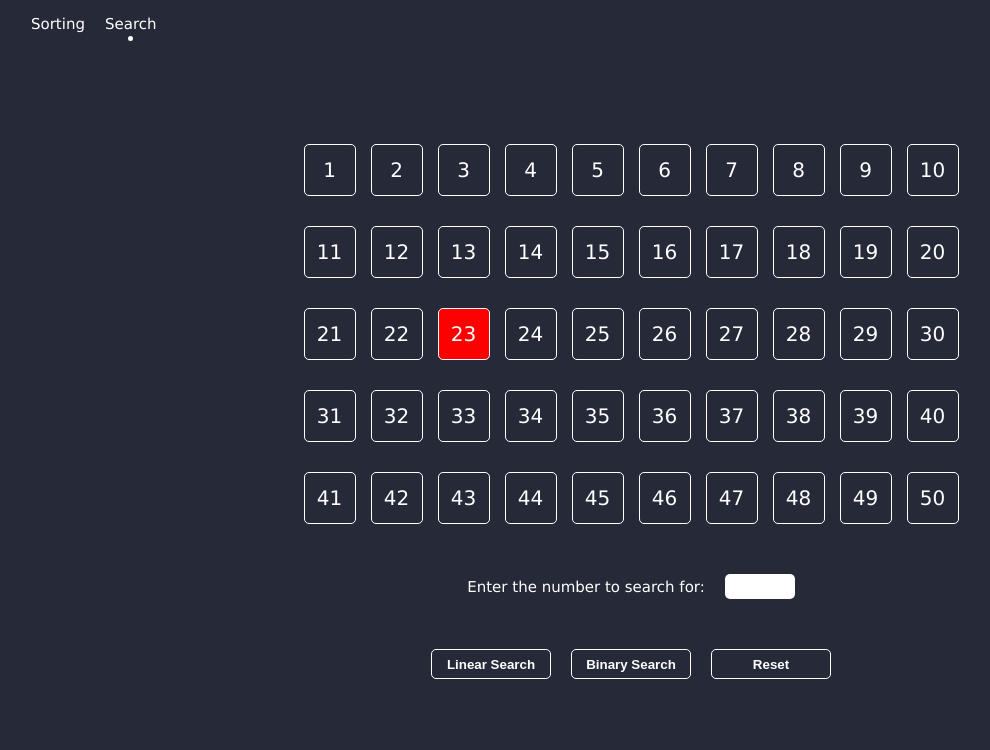
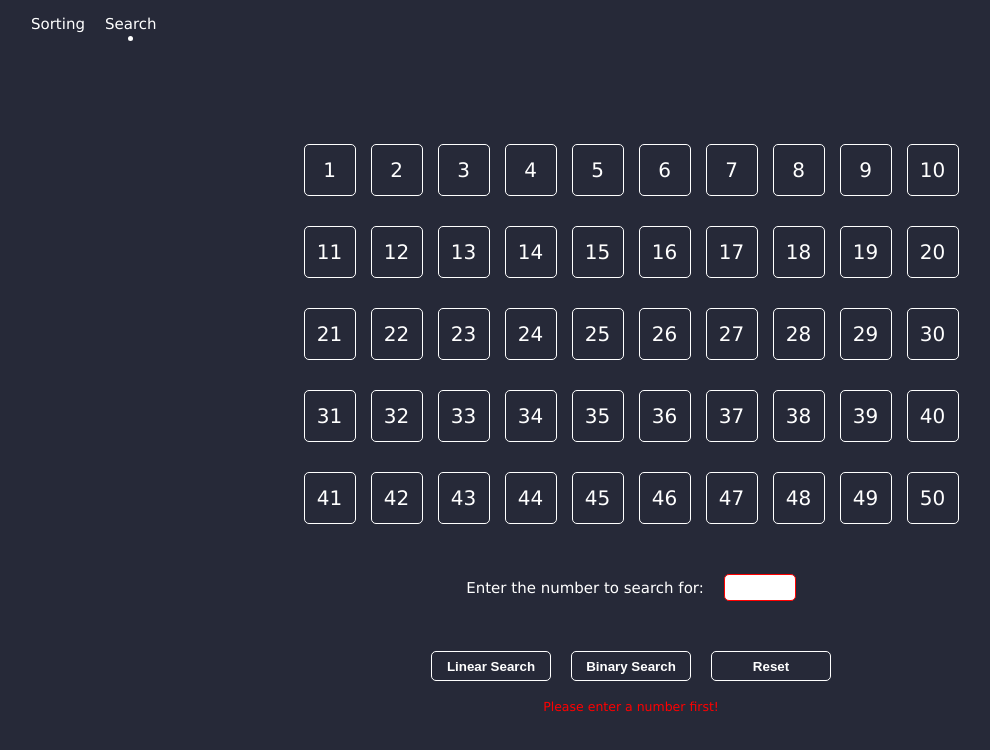
Before and after one commit to gkiss02/theoretical, a React (Create React App) app: page /search in a window 1280 px wide. Both pictures are taken after a click on the button "Linear Search". Shown: the top 750 px of the page, without its empty margins (9-999 px from the left). Built offline with nearby package versions, Linux system fonts and the light colour scheme.

Commit message:
Binary search finish

```diff
--- a/src/Pages/Search.jsx
+++ b/src/Pages/Search.jsx
@@ -14,6 +14,8 @@ function Search () {
     const [right, setRight] = useState(null);
     const [mid, setMid] = useState(null);
     const [actualArr, setActualArr] = useState([]);
+    const [isEmpty, setIsEmpty] = useState(false);
+    const [isSearching, setIsSearching] = useState(false);
 
     const elements = []
     for (let i = 1; i <= 50; i++) {
@@ -23,16 +25,23 @@ function Search () {
     function linearSearchHandler (event) {
         event.preventDefault();
         reset();
-        linearSearch(elements, searchedNumber, setActiveIndex, setFind, sleep)
+        if (searchedNumber == null || searchedNumber == '')  setIsEmpty(true);
+        else {
+            linearSearch(elements, searchedNumber, setActiveIndex, setFind, sleep, setIsSearching)
+        }
     }
 
     async function binarySearchHandler (event) {
         event.preventDefault();
         reset();
-        binarySearch(elements, searchedNumber, setLeft, setRight, setMid, setActualArr, setFind, sleep)
+        if (searchedNumber == null || searchedNumber == '')  setIsEmpty(true);
+        else {
+            binarySearch(elements, searchedNumber, setLeft, setRight, setMid, setActualArr, setFind, sleep, setIsSearching)
+        }
     }
 
     function searchHandler (event) {
+        if (event.target.value != '') setIsEmpty(false);
         setSearchedNumber(event.target.value)
     }
 
@@ -42,12 +51,14 @@ function Search () {
         setLeft(null);
         setRight(null);
         setMid(null);
+        setIsEmpty(false);
         setActualArr([]);
     }
 
     function resetHandler (event) {
         event.preventDefault();
         reset();
+        setSearchedNumber('');
     }
 
     return (
@@ -55,7 +66,8 @@ function Search () {
             <div className={styles['elements-container']}>
                 {elements.map((item) =>
                 <div key={item}
-                    className={`${styles.element} ${activeIndex === item ? styles.active : ''}
+                    className={`${styles.element}
+                    ${activeIndex === item ? styles.active : ''}
                     ${actualArr.includes(item) ? styles.includes : ''}
                     ${mid === item && (left != item && right != item) ? styles.mid : ''}
                     ${left == item || right == item ? styles.active : ''}
@@ -67,13 +79,19 @@ function Search () {
             </div>
             <ButtonContainer>
                 <label className={styles.label}>Enter the number to search for:</label>
-                <input type="number" className={styles['number-input']} onChange={searchHandler}></input>
+                <input type="number"
+                    className={styles['number-input']}
+                    onChange={searchHandler}
+                    style={{border: isEmpty && '1.5px red solid'}}
+                    value={searchedNumber} >
+                </input>
             </ButtonContainer>
             <ButtonContainer>
-                <Button onClick={linearSearchHandler}>Linear Search</Button>
-                <Button onClick={binarySearchHandler}>Binary Search</Button>
-                <Button onClick={resetHandler}>Reset</Button>
+                <Button onClick={linearSearchHandler} disabled={isSearching}>Linear Search</Button>
+                <Button onClick={binarySearchHandler} disabled={isSearching}>Binary Search</Button>
+                <Button onClick={resetHandler} disabled={isSearching}>Reset</Button>
             </ButtonContainer>
+            <p className={styles['empty-message']} style={{visibility: isEmpty ? 'visible' : 'hidden'}}>Please enter a number first!</p>
         </div>
     )
 }
--- a/src/Pages/Search.module.css
+++ b/src/Pages/Search.module.css
@@ -35,7 +35,7 @@
 .number-input {
     outline: none;
     border-radius: 5px;
-    border: none;
+    border: 1.5px white solid;
     padding: 0 1rem;
     height: 2.5rem;
     width: 5rem;
@@ -54,6 +54,13 @@
     background-color: lightblue;
 }
 
+.empty-message {
+    text-align: center;
+    color: red;
+    font-size: 1.25rem;
+    margin-top: 1.75rem;
+}
+
 input[type=number]::-webkit-inner-spin-button,
 input[type=number]::-webkit-outer-spin-button {
     -webkit-appearance: none;
--- a/src/Searches/binarySearch.js
+++ b/src/Searches/binarySearch.js
@@ -1,4 +1,5 @@
-async function binarySearch(elements, target, setLeft, setRight, setMid, setActualArr, setFind, sleep) {
+async function binarySearch(elements, target, setLeft, setRight, setMid, setActualArr, setFind, sleep, setIsSearching) {
+    setIsSearching(true);
     let left = 0;
     let right = elements.length - 1;
     while (left <= right) {
@@ -7,13 +8,10 @@ async function binarySearch(elements, target, setLeft, setRight, setMid, setActu
         setRight(elements[right]);
         setLeft(elements[left]);
         setMid(elements[mid]);
-        console.log('left: ' + left);
-        console.log('right: ' + right);
         const actualArr = [];
         for (let i = left + 1; i <= right - 1; i++) {
             actualArr.push(elements[i])
         }
-        console.log('actual array: ' + actualArr);
         setActualArr(actualArr);
         if (elements[mid] == target) {
             setLeft(null);
@@ -21,6 +19,7 @@ async function binarySearch(elements, target, setLeft, setRight, setMid, setActu
             setMid(null);
             setActualArr([]);
             setFind(elements[mid]);
+            setIsSearching(false);
             return mid
         } else if (elements[mid] < target) {
             left = mid + 1;
@@ -28,6 +27,10 @@ async function binarySearch(elements, target, setLeft, setRight, setMid, setActu
             right = mid - 1;
         }
     }
+    setFind(null);
+    setIsSearching(false);
+    return -1;
+
 }
 
 export default binarySearch;
--- a/src/Searches/linearSearch.js
+++ b/src/Searches/linearSearch.js
@@ -1,13 +1,16 @@
-async function linearSearch (elements, target, setActiveIndex, setFind, sleep) {
+async function linearSearch (elements, target, setActiveIndex, setFind, sleep, setIsSearching) {
+    setIsSearching(true);
     for (let i = 0; i < elements.length; i++) {
         setActiveIndex(elements[i]);
         await sleep(125);
         if (elements[i] == target) {
             setActiveIndex(null);
+            setIsSearching(false);
             setFind(elements[i]);
             return i;
         }
     }
+    setIsSearching(false);
     setActiveIndex(null);
     return -1;
 };
```
